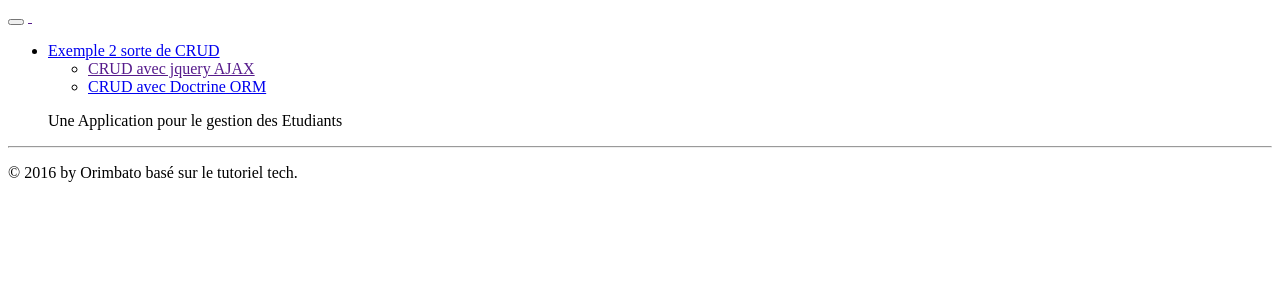
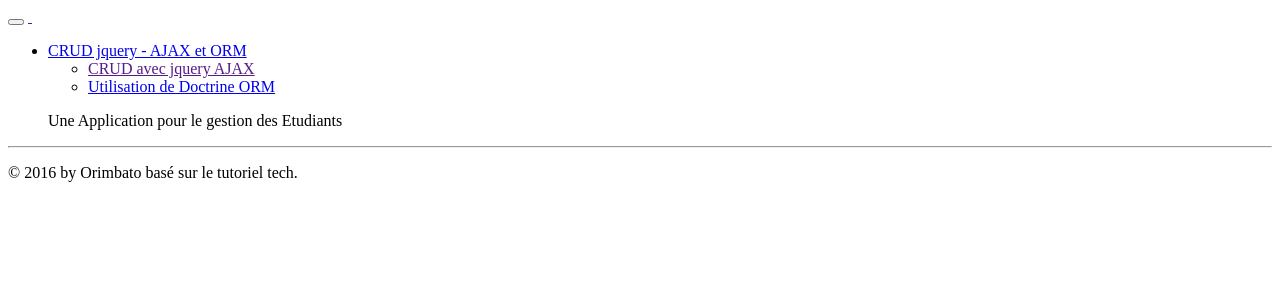
Before and after one commit to freddy122/zend_2_project, a PHP site: the page made by module/Application/view/layout/layout.phtml in a window 1280 px wide. Shown: the top 300 px of the page. Run offline with PHP 8.4, Linux system fonts and the light colour scheme; the template is opened without the code that fills it, so the values that code supplies are empty.

Commit message:
Modification titre

```diff
--- a/module/Application/view/layout/layout.phtml
+++ b/module/Application/view/layout/layout.phtml
@@ -54,13 +54,11 @@
 					 <ul class="nav navbar-nav">
                        <!--li><a href="">Rechercher</a></li-->
                        <li class="dropdown">
-                         <a href="#" class="dropdown-toggle" data-toggle="dropdown" role="button" aria-haspopup="true" aria-expanded="false">Exemple 2 sorte de CRUD<span class="caret"></span></a>
+                         <a href="#" class="dropdown-toggle" data-toggle="dropdown" role="button" aria-haspopup="true" aria-expanded="false">CRUD jquery - AJAX et ORM<span class="caret"></span></a>
                            <ul class="dropdown-menu">
                               <li><a href="<?php echo $this->url('monappli',array('action' => 'index'));?>">CRUD avec jquery AJAX</a></li>
-                              <li><a href="#">CRUD avec Doctrine ORM</a></li>
-                              <!--li><a href="#">Something else here</a></li>
-                              <li role="separator" class="divider"></li>
-                              <li><a href="#">Separated link</a></li-->
+                              <li><a href="#">Utilisation de Doctrine ORM</a></li>
+
                            </ul>
                        </li>
                      </ul>
```
